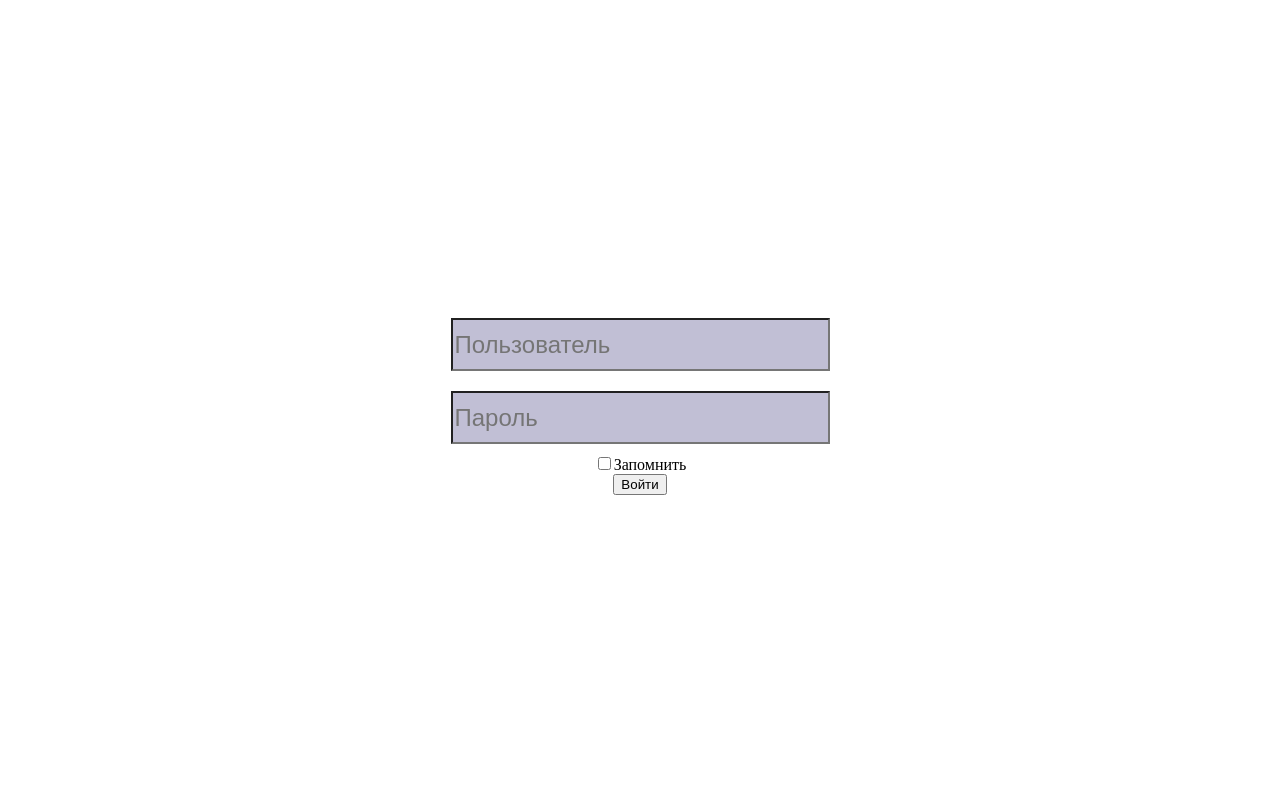
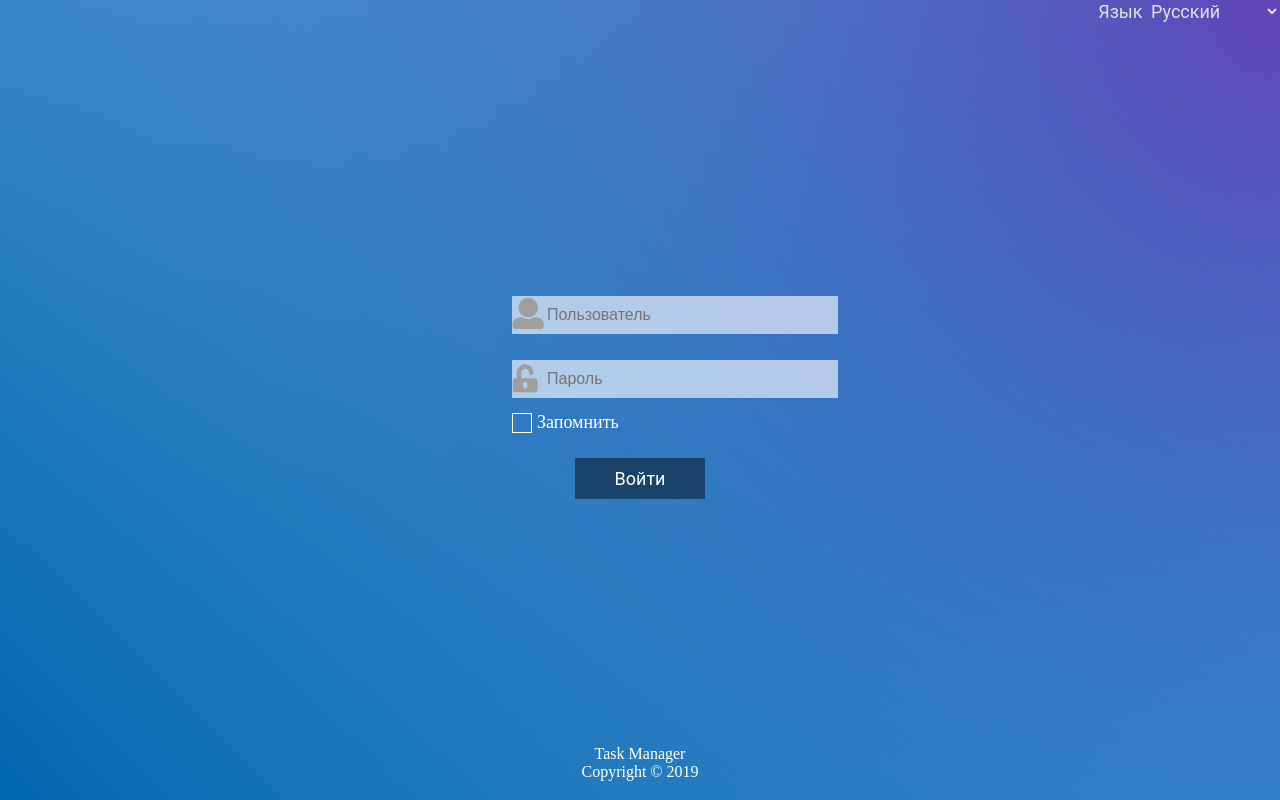
Before and after one commit to wrublik93/learnvuejs, a Vue app: page /#/ in a window 1280 px wide. Built offline with nearby package versions, Linux system fonts and the light colour scheme.

Commit message:
auth ver 1

```diff
--- a/index.html
+++ b/index.html
@@ -5,7 +5,7 @@
     <meta name="viewport" content="width=device-width,initial-scale=1.0">
     <title>learnvuejs</title>
   </head>
-  <body>
+  <body style="margin: 0">
     <div id="app"></div>
     <!-- built files will be auto injected -->
   </body>
--- a/src/components/Authorization.vue
+++ b/src/components/Authorization.vue
@@ -1,19 +1,46 @@
 <template>
-  <form action="#" class="authorization">
-      <input placeholder="Пользователь">
-      <input placeholder="Пароль">
-      <label><input type="checkbox">Запомнить</label>
-      <button v-on:click="">Войти</button>
-  </form>
-    <!--<label>Язык-->
-      <!--<select style="border: none; width: 100px; background: none">-->
-        <!--<option disabled value="">Выбор языка</option>-->
-        <!--<option>Русский</option>-->
-        <!--<option>Белорусский</option>-->
-      <!--</select>-->
-    <!--</label>-->
+  <div class="mainDiv">
+    <div class="header">
+      <label>Язык
+        <select class="language">
+          <option disabled>Выбор языка</option>
+          <option>Русский</option>
+          <option>Белорусский</option>
+        </select>
+      </label>
+    </div>
+    <div class="content">
+      <form action="#" class="authorization">
+        <div class="md-2">
+          <div style="width: 32px; margin: 0 0 -47px 0;">
+          <!--<div style="position: relative; bottom: -50px; width: 35px">-->
+            <svg width="32" height="32" viewBox="0 0 32 32" fill="none" xmlns="http://www.w3.org/2000/svg">
+              <path d="M16.1974 1.18774C21.3131 1.18774 25.4602 5.33479 25.4602 10.4505C25.4602 15.5662 21.3131 19.7132 16.1974 19.7132C11.0817 19.7132 6.93467 15.5662 6.93467 10.4505C6.93467 5.33479 11.0817 1.18774 16.1974 1.18774ZM9.26467 20.5093C12.9198 23.0263 18.4792 23.7286 23.1305 20.5094L27.2596 21.5416C29.6446 22.1379 31.3178 24.2808 31.3178 26.7393V28.9997C31.3178 30.3411 30.2304 31.4285 28.889 31.4285H3.50585C2.16443 31.4285 1.07703 30.3411 1.07703 28.9997V26.7393C1.07703 24.2808 2.75023 22.1379 5.13528 21.5416L9.26467 20.5093Z" fill="black" stroke="black"></path>
+            </svg>
+          </div>
+          <input class="input" placeholder="Пользователь" type="text">
+        </div>
+        <div class="md-2" style="margin-top: 20px">
+          <div style="width: 32px; margin: 0 0 -50px 0">
+          <!--<div style="position: relative; bottom: -50px">-->
+            <svg width="32" height="32" viewBox="0 0 32 32" fill="none" xmlns="http://www.w3.org/2000/svg">
+              <path d="M22.8868 14.3081H9.23361V8.67941C9.23361 6.51748 10.9788 4.72134 13.1589 4.6995C15.361 4.67766 17.1612 6.45197 17.1612 8.63028V9.50379C17.1612 10.2299 17.7503 10.814 18.4825 10.814H20.2442C20.9764 10.814 21.5655 10.2299 21.5655 9.50379V8.63028C21.5655 4.04437 17.7944 0.315585 13.1699 0.331963C8.54544 0.348341 4.82936 4.12626 4.82936 8.71217V14.3081H3.50809C2.04918 14.3081 0.86554 15.4818 0.86554 16.9286V25.6637C0.86554 27.1104 2.04918 28.2842 3.50809 28.2842H22.8868C24.3457 28.2842 25.5293 27.1104 25.5293 25.6637V16.9286C25.5293 15.4818 24.3457 14.3081 22.8868 14.3081ZM15.3995 22.6064C15.3995 23.8129 14.4141 24.7902 13.1974 24.7902C11.9808 24.7902 10.9953 23.8129 10.9953 22.6064V19.9859C10.9953 18.7793 11.9808 17.8021 13.1974 17.8021C14.4141 17.8021 15.3995 18.7793 15.3995 19.9859V22.6064Z" fill="black"></path>
+            </svg>
+          </div>
+          <div style="z-index: 1">
+            <input class="input" placeholder="Пароль" type="password">
+          </div>
+        </div>
+        <div class="checkbox md-2">
+          <input type="checkbox" id="checkboxSave">
+          <span for="checkboxSave">Запомнить</span>
+        </div>
+        <input class="inputSave" type="submit" value="Войти" >
+      </form>
+    </div>
+    <footer class="footer">Task Manager<br>Copyright &copy; 2019</footer>
+  </div>
 </template>
-
 <script>
 export default {
   name: 'Authorization',
@@ -25,23 +52,130 @@ export default {
 
 <style scoped>
   .authorization {
-    padding-top: 300px;
     display: flex;
     align-items: center;
     flex-direction: column;
     align-content: center;
   }
-  .authorization > input {
+  .checkbox {
+    display: flex;
+    margin: 0;
+  }
+  .checkbox > span {
+    text-align: center;
+    vertical-align: middle;
+    color: white;
+    padding: 0;
+    display: flex;
+    align-items: center;
+    font-size: 18px;
+  }
+  .input {
+    width: 100%;
+    border: none;
     color: #5E5E5E;
-    background-color: #c1bfd5;
-    width: 379px;
-    height: 53px;
+    background-color: rgba(255, 255, 255, 0.62);
+    padding: 10px 35px;
     margin: 10px 0 10px 0;
-    box-sizing: border-box;
-    font-size: 24px;
+    font-size: 16px;
   }
-  form > * {
+  .input:focus {
+    color: black;
+    background-color: rgba(255, 255, 255, 1);
+    outline-color: aqua;
+  }
+  .md-2 {
+    width: 20%;
+  }
+
+  .mainDiv {
+    flex-direction: column;
+    display: flex;
+    justify-content: space-between;
+    margin: 0;
+    min-height: calc(100vh);
+    width: 100%;
+    background: linear-gradient(47.41deg, #0066B0 0.46%, rgba(130, 212, 197, 0) 100%), radial-gradient(1848.24px at 100% 0%, #6244B8 0%, rgba(64, 35, 126, 0) 100%), radial-gradient(2388.70px at 130.06% 52.06%, #00F0FF 0%, rgba(76, 44, 145, 0) 100%);
+  }
+  .header {
+    height: 50px;
+    color: #E0E0E0;;
+    text-align: right;
+    font-family: Roboto,serif;
+    font-size: 18px;
+  }
+  .language {
+    border: none;
+    background: none;
+    color: #E0E0E0;
+    -moz-appearance: none;
+    font-family: Roboto,serif;
+    font-size: 18px;
 
   }
+  .inputSave {
+    cursor: pointer;
+    margin-top: 20px;
+    padding: 10px 40px;
+    background: rgba(0, 0, 0, 0.45);
+    border: none;
+    color: rgb(255,255,255);
+    font-family: Roboto,serif;
+    font-size: 18px;
+  }
+  .inputSave:hover {
+    background: rgba(0, 0, 0, 1);
+  }
+  input[type="checkbox"] {
+    cursor: pointer;
+    -webkit-appearance: none;
+    -moz-appearance: none;
+    appearance: none;
+    outline: 0;
+    display: flex;
+    background: none;
+    height: 20px;
+    width: 20px;
+    margin: 5px 5px 5px 0;
+    border: 1px solid white;
+  }
+  input[type="checkbox"]:checked {
+    background: #2aa1c0;
+  }
+  input[type="checkbox"]:hover {
+    filter: brightness(90%);
+  }
 
+  input[type="checkbox"]:disabled {
+    background: #e6e6e6;
+    opacity: 0.6;
+    pointer-events: none;
+  }
+
+  input[type="checkbox"]:after {
+    content: '';
+    position: relative;
+    left: 40%;
+    top: 20%;
+    width: 15%;
+    height: 40%;
+    border: solid #fff;
+    border-width: 0 2px 2px 0;
+    transform: rotate(45deg);
+    display: none;
+  }
+
+  input[type="checkbox"]:checked:after {
+    display: flex;
+  }
+
+  input[type="checkbox"]:disabled:after {
+    border-color: #7b7b7b;
+  }
+  .footer {
+    height: 55px;
+    color: white;
+    text-align: center;
+    font-size: 16px;
+  }
 </style>
```
